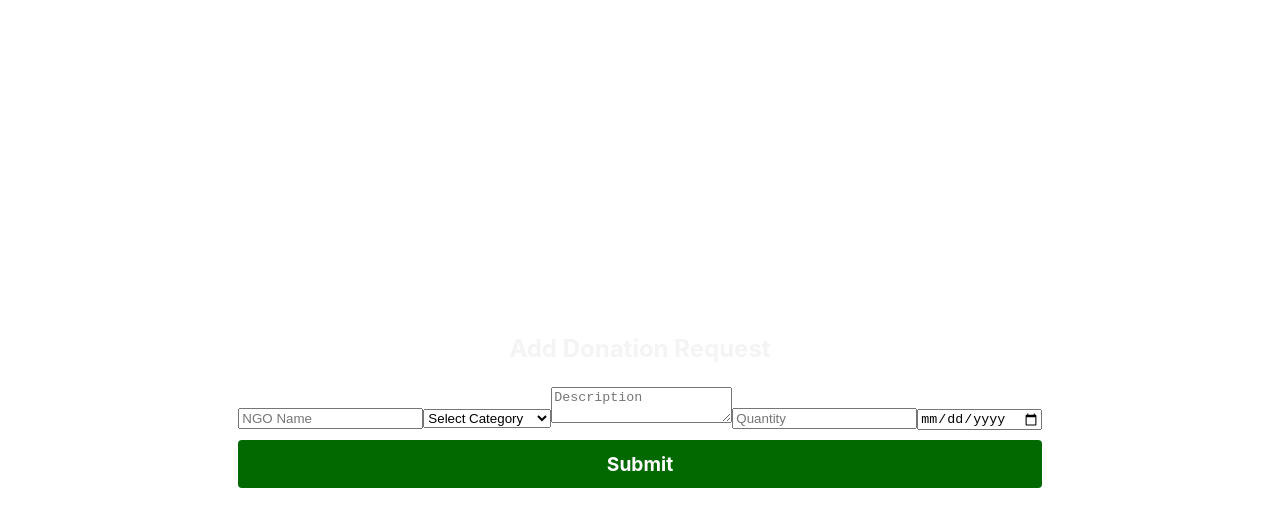
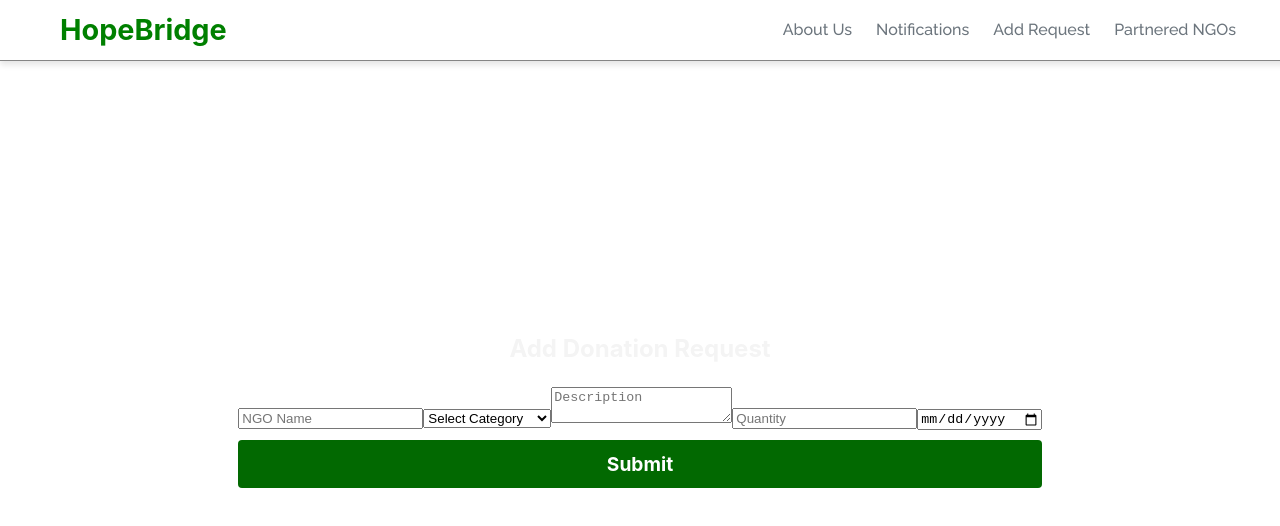
Before and after one commit to NB1223/HopeBridge, a React (Vite) app in the folder hopebridge/: page /add-request in a window 1280 px wide. Shown: the top 526 px of the page. Built offline with nearby package versions, Linux system fonts and the light colour scheme.

Commit message:
NavBar done

```diff
--- a/hopebridge/src/App.jsx
+++ b/hopebridge/src/App.jsx
@@ -37,7 +37,9 @@ function App() {
 
           <Route path="/ngo-dashboard" element={<NGO_Dash />} />
           <Route path="/add-request" element={<AddReq />} />
-         <Route path="/track-requests" element={<TrackReq />} />
+          <Route path="/track-requests" element={<TrackReq />} />
+          {/* <Route path="/Notifications" element={<TrackReq />} /> */}
+          <Route path="/add-request" element={<AddReq />} />
         </Routes>
       </Router>
     </div>
--- /dev/null
+++ b/hopebridge/src/Components/NavNgo.jsx
@@ -0,0 +1,23 @@
+import React from 'react';
+import { Link } from 'react-router-dom';
+import './NavBar.css'; // Import the updated CSS
+
+function NavNgo() {
+  return (
+    <div className="navbar">
+      <div className="container">
+        <Link to="/" className="navbar-brand">
+          HopeBridge
+        </Link>
+        <nav className="nav">
+          <Link to="/About_Us" className="nav-link">About Us</Link>
+          <Link to="/Notifications" className="nav-link">Notifications</Link>
+          <Link to="/add-request" className="nav-link">Add Request</Link>
+          <Link to="/Partnered_NGOs" className="nav-link">Partnered NGOs</Link>
+        </nav>
+      </div>
+    </div>
+  );
+}
+
+export default NavNgo;
--- a/hopebridge/src/Pages/About_Us.jsx
+++ b/hopebridge/src/Pages/About_Us.jsx
@@ -1,9 +1,22 @@
-import React from 'react';
+import React, { useEffect, useState } from 'react';
 import './About_Us.css'; // Create a corresponding CSS file for styling
+import NavbarComponent from '../Components/NavBar'; // Donor Navbar
+import NavNgo from '../Components/NavNgo'; // NGO Navbar
 
 const AboutUsPage = () => {
+  const [loginType, setLoginType] = useState(null);
+
+  useEffect(() => {
+    // Retrieve loginType from localStorage
+    const storedLoginType = localStorage.getItem("login_type");
+    setLoginType(storedLoginType); // Set the login type from localStorage
+  }, []);
+
   return (
     <div className="about-us-page">
+      {/* Conditionally render Navbar based on loginType */}
+      {loginType === "ngo" ? <NavNgo /> : <NavbarComponent />}
+
       <h1>About Us</h1>
 
       <section className="mission-section">
--- a/hopebridge/src/Pages/AddReq.jsx
+++ b/hopebridge/src/Pages/AddReq.jsx
@@ -1,5 +1,6 @@
 import React, { useState } from 'react';
 import './AddReq.css';
+import NavNgo from '../Components/NavNgo';
 
 const AddReq = () => {
   const [formData, setFormData] = useState({
@@ -36,6 +37,7 @@ const AddReq = () => {
 
   return (
     <div className="add-request">
+      <NavNgo/>
       <h2>Add Donation Request</h2>
       <form onSubmit={handleSubmit}>
         <input type="text" name="ngo_name" placeholder="NGO Name" onChange={handleChange} required />
--- a/hopebridge/src/Pages/Donor_Dashboard.jsx
+++ b/hopebridge/src/Pages/Donor_Dashboard.jsx
@@ -1,5 +1,6 @@
 import React, { useEffect, useState } from 'react';
 import './Donor_Dash.css';
+import NavBarComponent from '../Components/NavBar.jsx'
 import { useNavigate } from 'react-router-dom';
 
 
@@ -54,6 +55,7 @@ const DonorDashboard = () => {
 
   return (
     <div className="donor-dashboard">
+      <NavBarComponent/>
       <h1 className="req-to-donor">Donation Requests</h1>
       <div className="card-container">
         {requests.map((request) => (
--- a/hopebridge/src/Pages/Donor_Form.jsx
+++ b/hopebridge/src/Pages/Donor_Form.jsx
@@ -1,5 +1,6 @@
 import React, { useState, useEffect } from 'react';
 import './Donor_Form.css'
+import NavBarComponent from '../Components/NavBar';
 
 const DonationForm = () => {
   // State management
@@ -52,6 +53,7 @@ const DonationForm = () => {
   return (
     <div className="donation-form">
       <div className='donation-container'>
+        <NavBarComponent/>
         <h1>Donation Form</h1>
         <form onSubmit={handleSubmit}>
           <div className="form-group">
--- a/hopebridge/src/Pages/Login.jsx
+++ b/hopebridge/src/Pages/Login.jsx
@@ -37,6 +37,7 @@ export default function LoginPage() {
 
       const data = await response.json();
       if (response.ok) {
+        localStorage.setItem("login_type", loginType); // Store login type in localStorage
         if (loginType === "ngo") {
           localStorage.setItem("ngo_unique_id", formData.unique_id); // Store NGO unique_id
           navigate("/ngo-dashboard"); // Redirect to NGO Dashboard
--- a/hopebridge/src/Pages/NGO_Dash.jsx
+++ b/hopebridge/src/Pages/NGO_Dash.jsx
@@ -1,5 +1,6 @@
 import React from 'react';
 import { useNavigate } from 'react-router-dom';
+import NavNgo from '../Components/NavNgo';
 import './NGO_Dash.css';
 
 const NGODashboard = () => {
@@ -7,6 +8,7 @@ const NGODashboard = () => {
 
   return (
     <div className="ngo-dashboard">
+      <NavNgo/>
       <h1>NGO Dashboard</h1>
       <div className="button-container">
         <button onClick={() => navigate('/NGO_AddRequest')}>Add Request</button>
--- a/hopebridge/src/Pages/Ngo_Intro.jsx
+++ b/hopebridge/src/Pages/Ngo_Intro.jsx
@@ -1,11 +1,19 @@
 import React, { useEffect, useState } from 'react';
 import './Ngo_Intro.css'; // Ensure CSS file exists
+import NavbarComponent from '../Components/NavBar'; // Donor Navbar
+import NavNgo from '../Components/NavNgo'; // NGO Navbar
 
-const AboutNGOsPage = () => {
+const NGOsPage = () => {
     const [ngos, setNgos] = useState([]);
     const [loading, setLoading] = useState(true);
+    const [loginType, setLoginType] = useState(null); // State to store loginType
 
     useEffect(() => {
+        // Retrieve loginType from localStorage
+        const storedLoginType = localStorage.getItem("login_type");
+        setLoginType(storedLoginType); // Set the login type from localStorage
+
+        // Fetch NGOs
         async function fetchNgos() {
             try {
                 const response = await fetch('http://127.0.0.1:5000/ngo/list');
@@ -26,6 +34,9 @@ const AboutNGOsPage = () => {
 
     return (
         <div className="about-ngos-page">
+            {/* Conditionally render Navbar based on loginType */}
+            {loginType === "ngo" ? <NavNgo /> : <NavbarComponent />}
+
             <h1>About the NGOs</h1>
 
             <section className="ngo-section">
@@ -72,4 +83,4 @@ const AboutNGOsPage = () => {
     );
 };
 
-export default AboutNGOsPage;
+export default NGOsPage;
```
